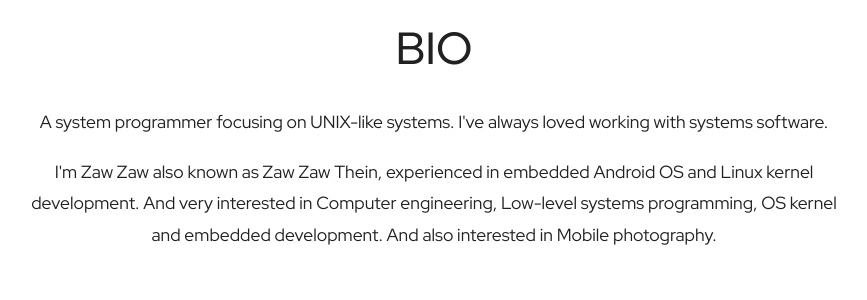
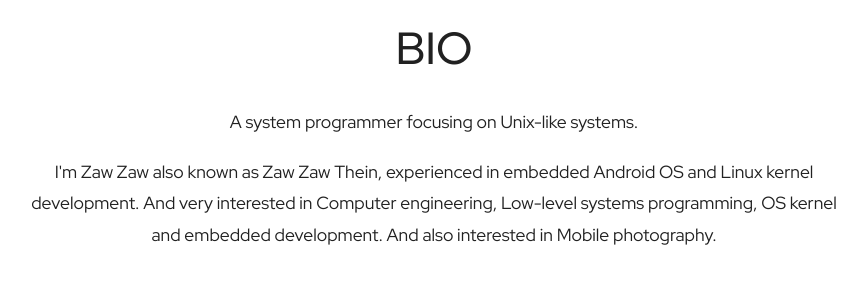
Before and after one commit to zawzaww/zawzaww.github.io, a Jekyll site: the page built from about.html, in a window 1280 px wide and 900 px high, scrolled down 457 px, cut to the strip 150-461 px from the top of the window. Shown: the top 300 px of the strip, without its empty margins (206-1073 px from the left). Built offline with Jekyll 4.4.1, drawn with Linux system fonts in a browser that asks for light colours; some web fonts are replaced.

Commit message:
page: about.html: Update bio and about page

```diff
--- a/about.html
+++ b/about.html
@@ -6,7 +6,7 @@ permalink: /about
 
 <p align="center"><img src="https://s20.postimg.cc/g9j3jkr8t/about-me.png" width="30%" height="30%" /></p>
 <h1 align="center">BIO</h1>
-<p align="center">A system programmer focusing on UNIX-like systems. I've always loved working with systems software.</p>
+<p align="center">A system programmer focusing on Unix-like systems.</p>
 
 <p align="center">I'm Zaw Zaw also known as Zaw Zaw Thein, experienced in embedded Android OS and Linux kernel development. And very interested in Computer engineering, Low-level systems programming, OS kernel and embedded development. And also interested in Mobile photography.</p>
 <br>
```
